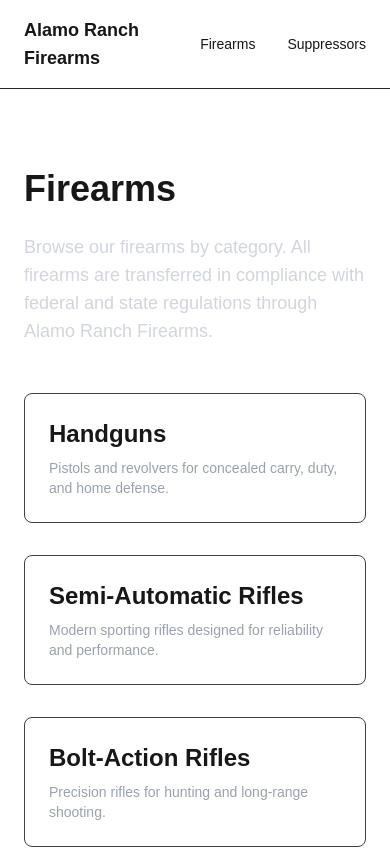
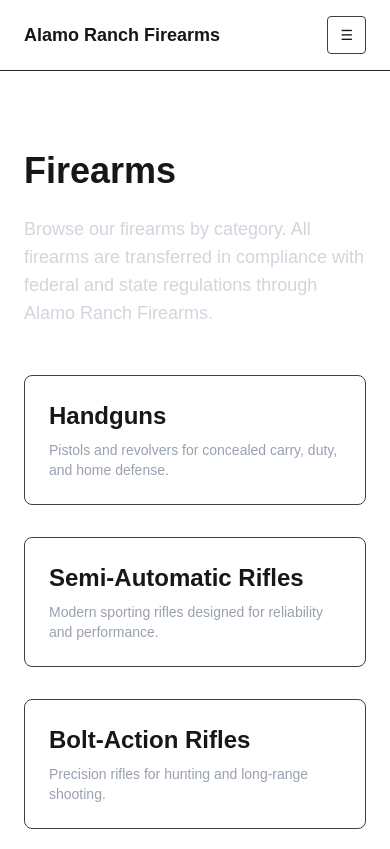
Before and after one commit to alamoranchfirearms-stack/arf-frontend, a Next.js app: page /firearms in a window 390 px wide. Shown: the top 849 px of the page. Built offline with nearby package versions, Linux system fonts and the light colour scheme.

Commit message:
Remove Nav and use HeaderNav

```diff
--- a/app/components/HeaderNav.tsx
+++ b/app/components/HeaderNav.tsx
@@ -1,33 +1,33 @@
 "use client";
 
+import { useState } from "react";
 import Link from "next/link";
-import { useState } from "react";
 
 export default function HeaderNav() {
-  const [open, setOpen] = useState(false);
+  const [firearmsOpen, setFirearmsOpen] = useState(false);
+  const [mobileOpen, setMobileOpen] = useState(false);
 
   return (
     <header className="border-b border-neutral-800">
       <div className="mx-auto max-w-6xl px-6 py-4 flex items-center justify-between">
-        {/* Logo / Brand */}
+        {/* Brand */}
         <Link href="/" className="text-lg font-semibold">
           Alamo Ranch Firearms
         </Link>
 
-        {/* Navigation */}
-        <nav className="flex items-center gap-8 text-sm">
-          {/* Firearms dropdown */}
-          <div
-            className="relative"
-            onMouseEnter={() => setOpen(true)}
-            onMouseLeave={() => setOpen(false)}
+        {/* Desktop Nav */}
+        <nav className="hidden md:flex items-center gap-8 text-sm">
+          <div className="relative">
+            <button
+              type="button"
+              className="hover:underline"
+              onClick={() => setFirearmsOpen(!firearmsOpen)}
             >
-            <button className="hover:underline">
               Firearms
             </button>
 
-            {open && (
-              <div className="absolute top-full mt-2 w-56 rounded-md border border-neutral-800 bg-black shadow-lg">
+            {firearmsOpen && (
+              <div className="absolute top-full mt-2 w-64 rounded-md border border-neutral-800 bg-black shadow-lg z-50">
                 <ul className="flex flex-col">
                   <NavItem href="/firearms/handguns" label="Handguns" />
                   <NavItem
@@ -47,25 +47,66 @@
             )}
           </div>
 
-          {/* Suppressors */}
           <Link href="/suppressors" className="hover:underline">
             Suppressors
           </Link>
         </nav>
+
+        {/* Hamburger Button (Mobile) */}
+        <button
+          type="button"
+          className="md:hidden text-sm border border-neutral-700 px-3 py-2 rounded"
+          onClick={() => setMobileOpen(!mobileOpen)}
+        >
+          ☰
+        </button>
       </div>
+
+      {/* Mobile Menu */}
+      {mobileOpen && (
+        <div className="md:hidden border-t border-neutral-800 bg-black">
+          <nav className="flex flex-col px-6 py-4 text-sm gap-4">
+            <button
+              type="button"
+              className="text-left font-semibold"
+              onClick={() => setFirearmsOpen(!firearmsOpen)}
+            >
+              Firearms
+            </button>
+
+            {firearmsOpen && (
+              <div className="pl-4 flex flex-col gap-2">
+                <NavItem href="/firearms/handguns" label="Handguns" />
+                <NavItem
+                  href="/firearms/semi-automatic-rifles"
+                  label="Semi-Automatic Rifles"
+                />
+                <NavItem
+                  href="/firearms/bolt-action-rifles"
+                  label="Bolt-Action Rifles"
+                />
+                <NavItem
+                  href="/firearms/rifle-style-pistols"
+                  label="Rifle-Style Pistols"
+                />
+              </div>
+            )}
+
+            <Link href="/suppressors">Suppressors</Link>
+          </nav>
+        </div>
+      )}
     </header>
   );
 }
 
 function NavItem({ href, label }: { href: string; label: string }) {
   return (
-    <li>
     <Link
       href={href}
-        className="block px-4 py-3 hover:bg-neutral-900"
+      className="block px-4 py-2 hover:bg-neutral-900"
     >
       {label}
     </Link>
-    </li>
   );
 }
--- a/app/components/Nav.tsx
+++ /dev/null
@@ -1,17 +0,0 @@
-import Link from "next/link";
-
-export default function Nav() {
-  return (
-    <nav className="border-b border-gray-800">
-      <div className="mx-auto max-w-4xl px-6 py-4 flex gap-6 text-sm">
-        <Link href="/firearms" className="hover:underline">
-          Firearms
-        </Link>
-
-        <Link href="/firearms/handguns" className="hover:underline">
-          Handguns
-        </Link>
-      </div>
-    </nav>
-  );
-}
```
Lines whose indentation alone changed are shown as unchanged.
